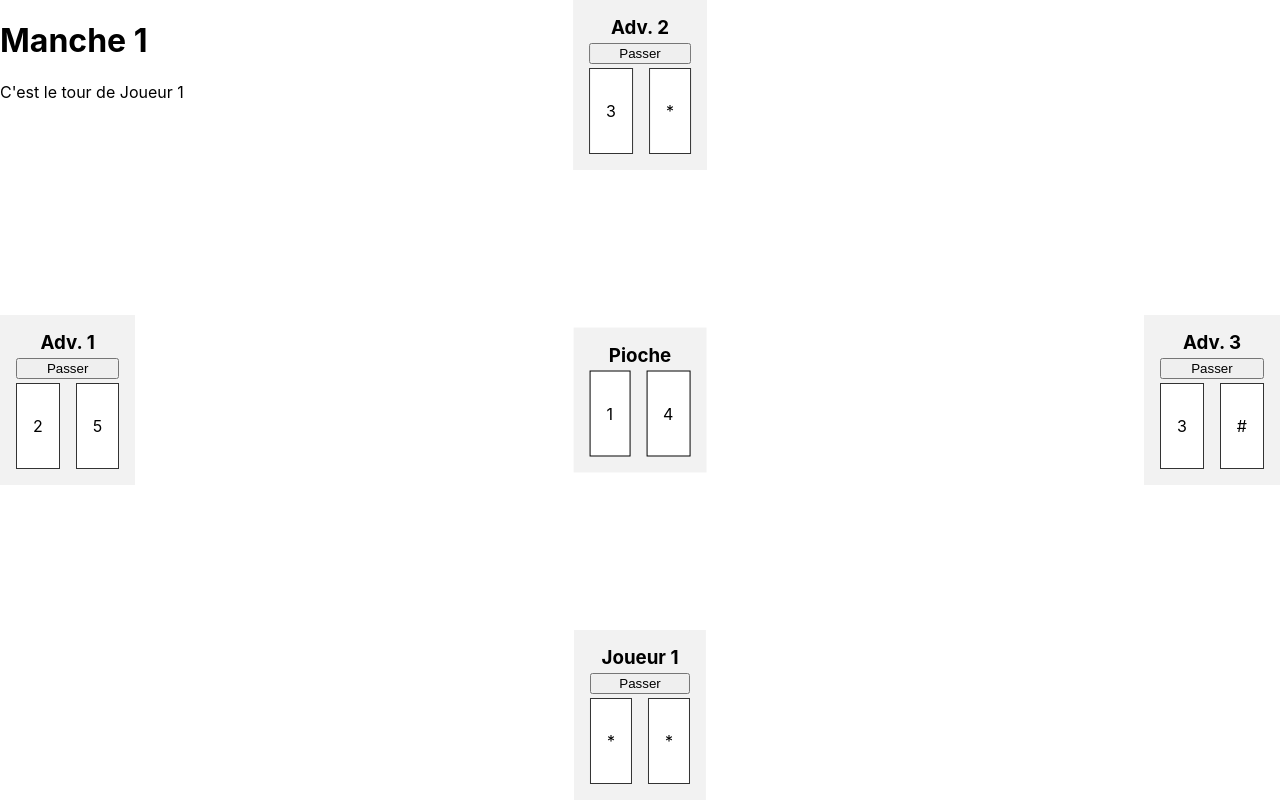
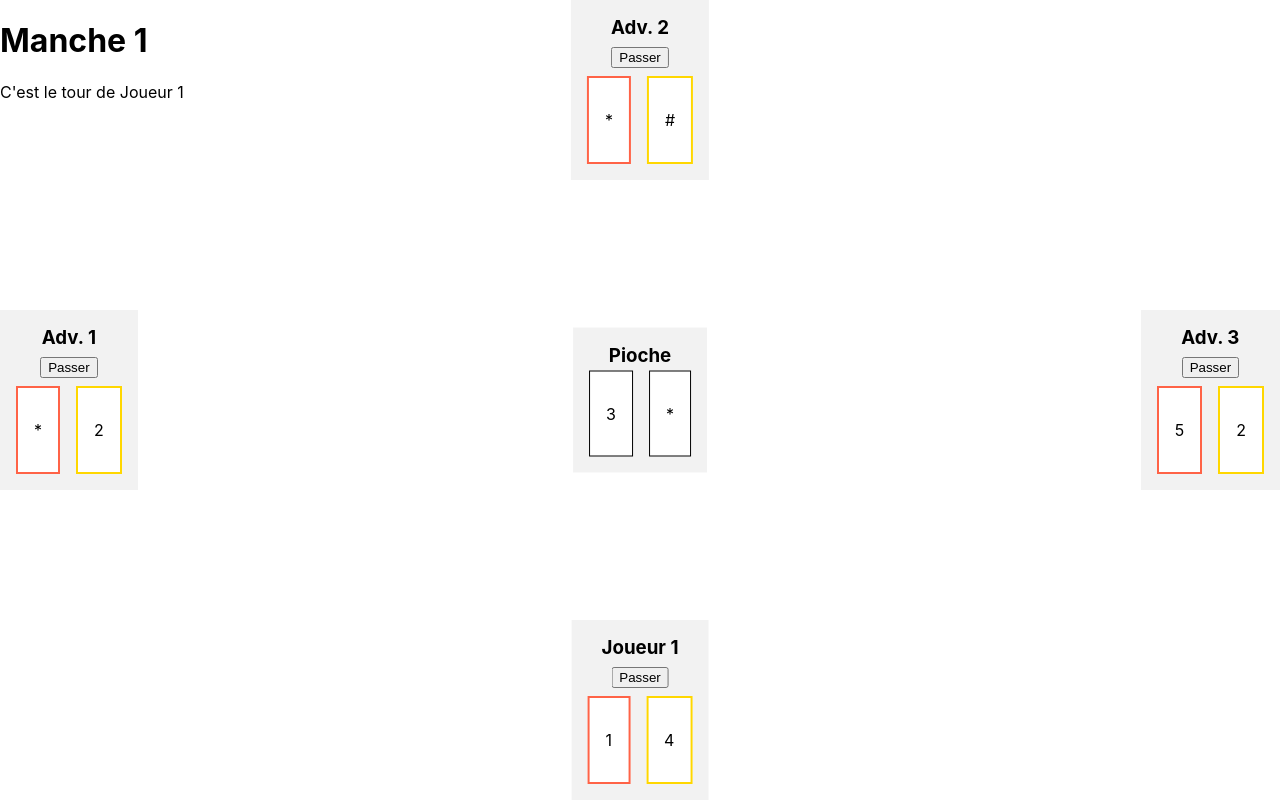
Before and after one commit to julienLeMee/sabacc, a React (Create React App) app: page / in a window 1280 px wide. Built offline with nearby package versions, Linux system fonts and the light colour scheme.

Commit message:
ajout des types de carte

```diff
--- a/src/App.css
+++ b/src/App.css
@@ -12,10 +12,9 @@
 }
 
 .pass-button {
-    margin-bottom: 0.25rem;
+    margin: 0.5rem auto;
     display: flex;
     justify-content: center;
-    width: 100%;
 }
 
 .pioche {
@@ -67,7 +66,11 @@
     border: 1px solid #333;
     background: white;
 }
-.card:hover,
-.pioche-card:hover {
+.card.red:hover,
+.pioche-card.red:hover {
     background: tomato;
 }
+.card.gold:hover,
+.pioche-card.gold:hover {
+    background: gold;
+}
--- a/src/components/Game.jsx
+++ b/src/components/Game.jsx
@@ -3,24 +3,22 @@ import Player from './Player';
 
 const Game = () => {
   const baseCards = [
-    { id: 1, name: '1' },
-    { id: 2, name: '2' },
-    { id: 3, name: '3' },
-    { id: 4, name: '4' },
-    { id: 5, name: '5' },
-    { id: 6, name: '6' },
-    { id: 7, name: '*' },
-    { id: 8, name: '#' }
+    { id: 1, name: '1', type: 'red' },
+    { id: 2, name: '2', type: 'gold' },
+    { id: 3, name: '3', type: 'red' },
+    { id: 4, name: '4', type: 'gold' },
+    { id: 5, name: '5', type: 'red' },
+    { id: 6, name: '6', type: 'gold' },
+    { id: 7, name: '*', type: 'red' },
+    { id: 8, name: '#', type: 'gold' }
   ];
 
-  // Duplicating each card 3 times
   const allCards = baseCards.flatMap(card => [
     { ...card, uniqueId: card.id + '-1' },
     { ...card, uniqueId: card.id + '-2' },
     { ...card, uniqueId: card.id + '-3' }
   ]);
 
-  // Fonction pour mélanger les cartes
   const shuffleCards = (cards) => [...cards].sort(() => 0.5 - Math.random());
 
   const [deck, setDeck] = useState(shuffleCards(allCards));
@@ -33,33 +31,49 @@ const Game = () => {
   const [players, setPlayers] = useState([]);
 
   useEffect(() => {
-    // Initial setup after the first render
     const initialDeck = shuffleCards(allCards);
-    setDeck(initialDeck);
 
-    // Pioche et deck restants
-    const initialPioche = initialDeck.slice(0, 2);
-    const remainingDeck = initialDeck.slice(2);
+    // Distribuer une carte de chaque type (red et gold) à chaque joueur
+    const distributeCards = (cards) => {
+      const playersSetup = [];
+      for (let i = 0; i < 4; i++) {
+        const redCard = cards.find(card => card.type === 'red');
+        const goldCard = cards.find(card => card.type === 'gold');
 
-    setPiocheCards(initialPioche);
-    setDeckRemaining(remainingDeck);
+        playersSetup.push({
+          id: i + 1,
+          name: i === 0 ? 'Joueur 1' : `Adv. ${i}`,
+          isEliminated: false,
+          cards: [redCard, goldCard],
+          canPlay: i === 0
+        });
 
-    // Distribuer 2 cartes à chaque joueur
-    const initialPlayers = [
-      { id: 1, name: 'Joueur 1', isEliminated: false, cards: remainingDeck.slice(0, 2), canPlay: true },
-      { id: 2, name: 'Adv. 1', isEliminated: false, cards: remainingDeck.slice(2, 4), canPlay: false },
-      { id: 3, name: 'Adv. 2', isEliminated: false, cards: remainingDeck.slice(4, 6), canPlay: false },
-      { id: 4, name: 'Adv. 3', isEliminated: false, cards: remainingDeck.slice(6, 8), canPlay: false }
-    ];
+        // Retirer les cartes distribuées du deck
+        cards = cards.filter(card => card !== redCard && card !== goldCard);
+      }
+      return { players: playersSetup, remainingDeck: cards };
+    };
+
+    const { players: initialPlayers, remainingDeck } = distributeCards(initialDeck);
 
     setPlayers(initialPlayers);
-    setDeckRemaining(remainingDeck.slice(8)); // Mettre à jour le deck restant après distribution
-  }, []); // Le tableau vide signifie que cet effet ne s'exécute qu'une seule fois
+    setDeckRemaining(remainingDeck.slice(8)); // Pioche restante après la distribution
+
+    // Pioche de 2 cartes pour remplacer
+    setPiocheCards(remainingDeck.slice(0, 2));
+  }, []);
+
+  const nextTurn = () => {
+    setCurrentPlayer((currentPlayer + 1) % players.length);
+  };
+
+  const passTurn = () => {
+    nextTurn(); // Passer au joueur suivant sans action
+  };
 
   const drawAndReplaceCard = (index) => {
     if (!selectedCard) return;
 
-    // Remplacement de la carte sélectionnée par une carte de la pioche
     const newPlayers = players.map((player) => {
       if (player.id === players[currentPlayer].id) {
         const newCards = player.cards.map((card) =>
@@ -70,18 +84,14 @@ const Game = () => {
       return player;
     });
 
-    // Mise à jour des états
     setPlayers(newPlayers);
-    setSelectedCard(null); // Réinitialiser la carte sélectionnée
+    setSelectedCard(null);
 
-    // Mettre à jour la pioche avec deux nouvelles cartes
     const newPiocheCards = deckRemaining.slice(0, 2);
     setPiocheCards(newPiocheCards);
     setDeckRemaining(deckRemaining.slice(2));
 
-    // Passer au joueur suivant
-    setCurrentPlayer((currentPlayer + 1) % players.length);
-    setRound(round + 1);
+    nextTurn();
   };
 
   return (
@@ -95,10 +105,13 @@ const Game = () => {
             <div
               key={card.uniqueId}
               className="pioche-card"
-              onClick={() => drawAndReplaceCard(index)}
-              style={{ cursor: 'pointer', border: selectedCard && selectedCard.uniqueId === card.uniqueId ? '2px solid red' : '1px solid black' }}
+              onClick={() => selectedCard && drawAndReplaceCard(index)}
+              style={{
+                cursor: 'pointer',
+                border: selectedCard && selectedCard.uniqueId === card.uniqueId ? '2px solid red' : '1px solid black'
+              }}
             >
-              <p>{card.name}</p> {/* Afficher le nom de la carte pour vérification */}
+              <p>{card.name}</p> {/* Afficher le nom et le type de la carte */}
             </div>
           ))}
         </div>
@@ -110,8 +123,9 @@ const Game = () => {
             <Player
               key={player.id}
               player={player}
-              onCardClick={(card) => setSelectedCard(card)} // Sélectionner une carte à remplacer
+              onCardClick={(card) => player.canPlay && setSelectedCard(card)} // Seul le joueur actif peut cliquer
               selectedCard={selectedCard}
+              passTurn={passTurn} // Ajouter la fonction pour passer le tour
             />
           )
         ))}
--- a/src/components/Player.jsx
+++ b/src/components/Player.jsx
@@ -1,23 +1,23 @@
 import React from 'react';
 
-const Player = ({ player, onCardClick, selectedCard }) => {
-
+const Player = ({ player, onCardClick, selectedCard, passTurn }) => {
   return (
     <div className={`player player-${player.id}`}>
       <h3>{player.name}</h3>
-      <button className='pass-button'>Passer</button>
+      <button className='pass-button' onClick={passTurn}>Passer</button> {/* Bouton Passer */}
       <div className="cards">
         {player.cards.map((card) => (
           <div
             key={card.uniqueId}
-            className="card"
+            className={`card ${card.type}`}
             onClick={() => onCardClick(card)}
             style={{
               cursor: 'pointer',
-              background: selectedCard && selectedCard.uniqueId === card.uniqueId ? 'tomato' : ''
+              background: selectedCard && selectedCard.uniqueId === card.uniqueId ? 'tomato' : '',
+              border: card.type === 'red' ? '2px solid tomato' : '2px solid gold' // Border en fonction du type
             }}
           >
-            <p>{card.name}</p> {/* Afficher le nom de la carte pour vérification */}
+            <p>{card.name}</p> {/* Afficher le nom et le type */}
           </div>
         ))}
       </div>
```
